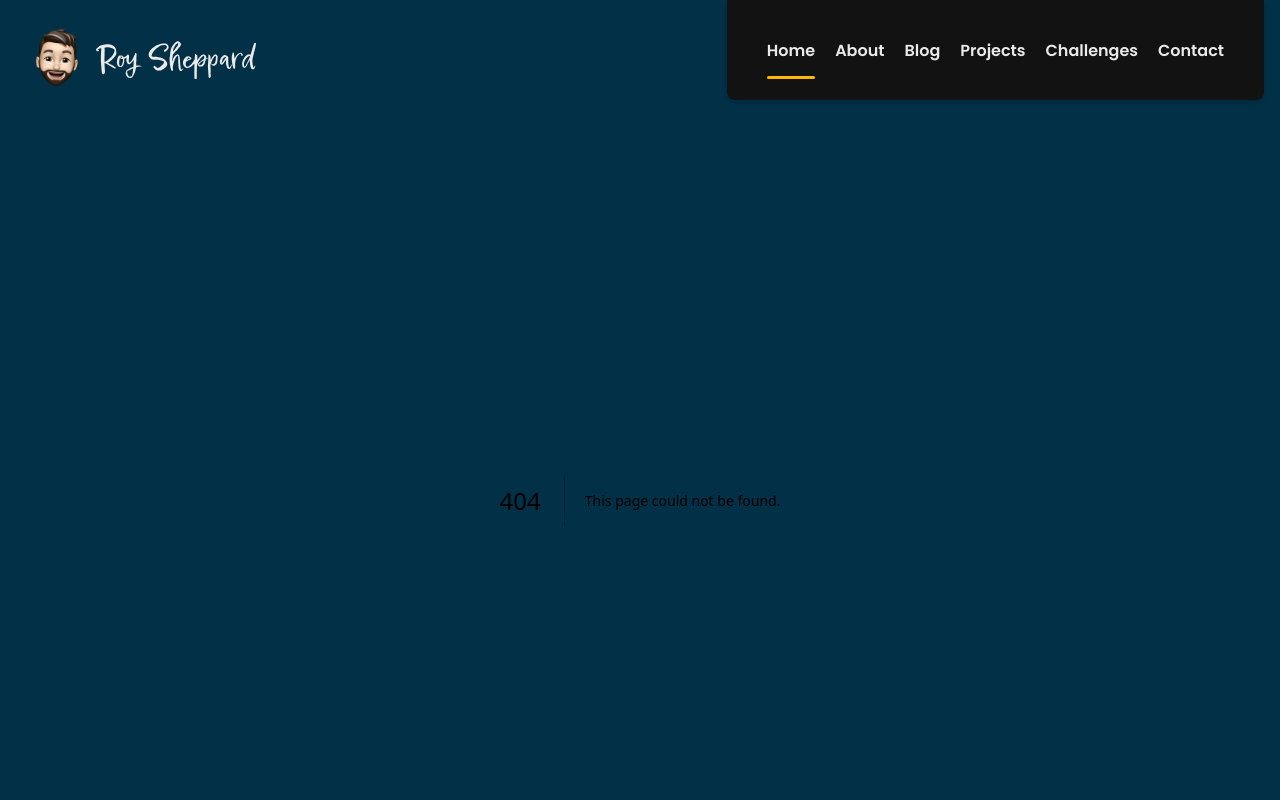
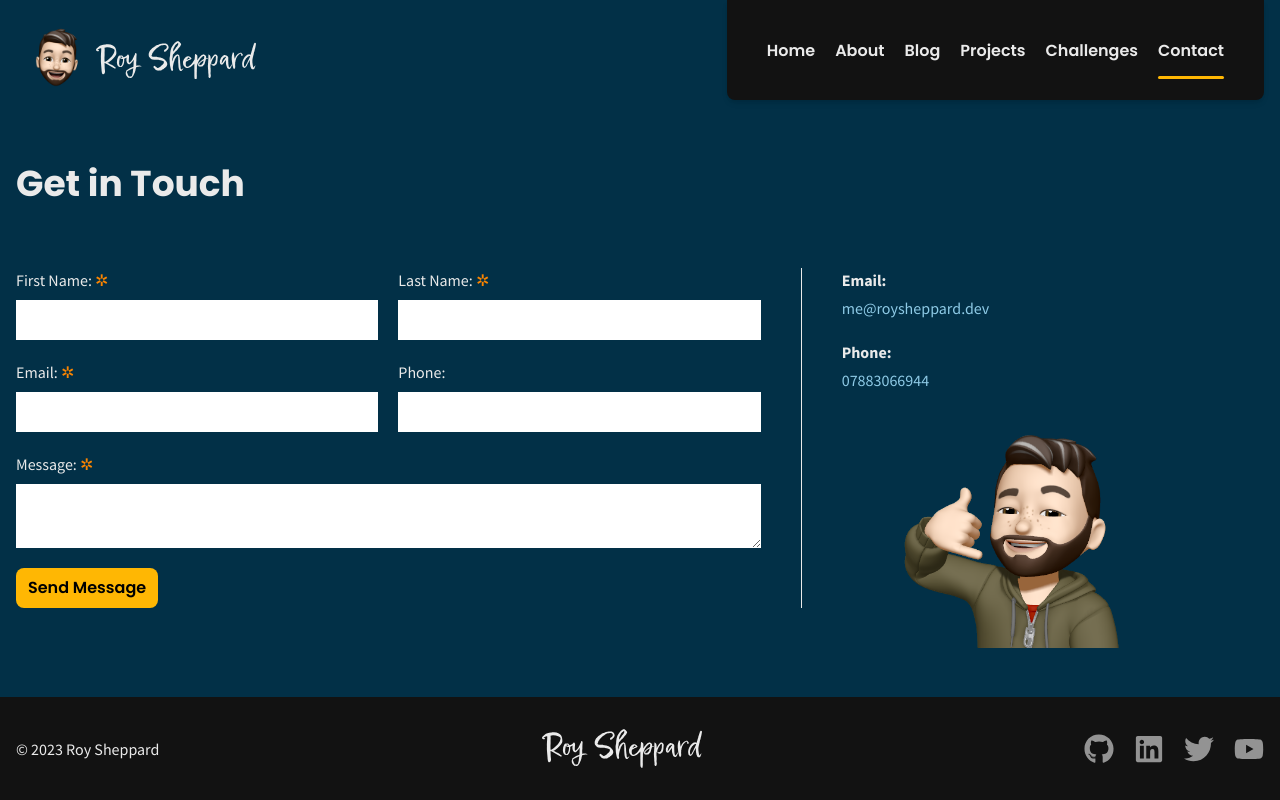
Before and after one commit to rsheppard-dev/portfolio, a Next.js app: page /contact in a window 1280 px wide. Before the commit this address had no page. Shown: the top 800 px of the page. Built offline with nearby package versions, Linux system fonts and the light colour scheme.

Commit message:
added active navigation

```diff
--- /dev/null
+++ b/app/contact/page.tsx
@@ -0,0 +1,7 @@
+import ContactSection from '../../components/ContactSection';
+
+const Contact = () => {
+	return <ContactSection />;
+};
+
+export default Contact;
--- a/app/layout.tsx
+++ b/app/layout.tsx
@@ -22,9 +22,9 @@ export default function RootLayout({
 	return (
 		<html lang='en' className={`${poppins.variable} ${sourceSansPro.variable}`}>
 			<head />
-			<body className='bg-primary-300'>
+			<body className='bg-primary-300 min-h-screen flex flex-col'>
 				<Header />
-				{children}
+				<main className='flex-grow'>{children}</main>
 				<Footer />
 			</body>
 		</html>
--- a/components/Navbar.tsx
+++ b/components/Navbar.tsx
@@ -1,6 +1,10 @@
+'use client';
+
 import Link from 'next/link';
+import { usePathname } from 'next/navigation';
 
 const Navbar = () => {
+	const pathname = usePathname();
 	return (
 		<nav className='w-fit hidden md:flex bg-dark text-light items-center space-x-5 rounded-b-lg shadow-md px-10'>
 			<div className='relative'>
@@ -10,10 +14,12 @@ const Navbar = () => {
 				>
 					Home
 				</Link>
-				<div className='h-[3px] bg-secondary-100 rounded-lg absolute left-0 -bottom-4 w-full'></div>
+				{pathname === '/' ? (
+					<div className='h-[3px] bg-secondary-100 rounded-lg absolute left-0 -bottom-4 w-full'></div>
+				) : null}
 			</div>
 
-			<div>
+			<div className='relative'>
 				<Link
 					href='/'
 					className='font-primary font-semibold hover:text-secondary-200 transition-colors'
@@ -22,7 +28,7 @@ const Navbar = () => {
 				</Link>
 			</div>
 
-			<div>
+			<div className='relative'>
 				<Link
 					href='/'
 					className='font-primary font-semibold hover:text-secondary-200 transition-colors'
@@ -31,7 +37,7 @@ const Navbar = () => {
 				</Link>
 			</div>
 
-			<div>
+			<div className='relative'>
 				<Link
 					href='/'
 					className='font-primary font-semibold hover:text-secondary-200 transition-colors'
@@ -40,7 +46,7 @@ const Navbar = () => {
 				</Link>
 			</div>
 
-			<div>
+			<div className='relative'>
 				<Link
 					href='/'
 					className='font-primary font-semibold hover:text-secondary-200 transition-colors'
@@ -49,13 +55,16 @@ const Navbar = () => {
 				</Link>
 			</div>
 
-			<div>
+			<div className='relative'>
 				<Link
-					href='/'
+					href='/contact'
 					className='font-primary font-semibold hover:text-secondary-200 transition-colors'
 				>
 					Contact
 				</Link>
+				{pathname === '/contact' ? (
+					<div className='h-[3px] bg-secondary-100 rounded-lg absolute left-0 -bottom-4 w-full'></div>
+				) : null}
 			</div>
 		</nav>
 	);
```
